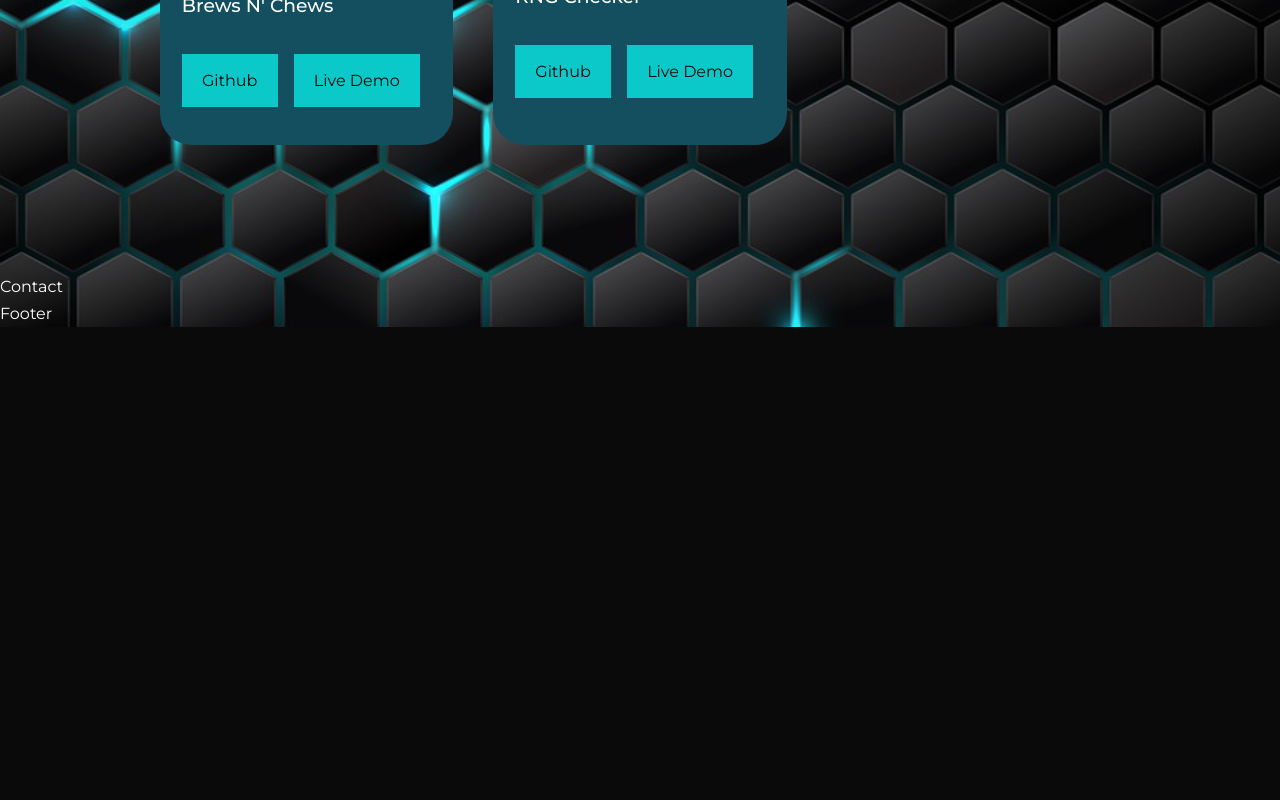
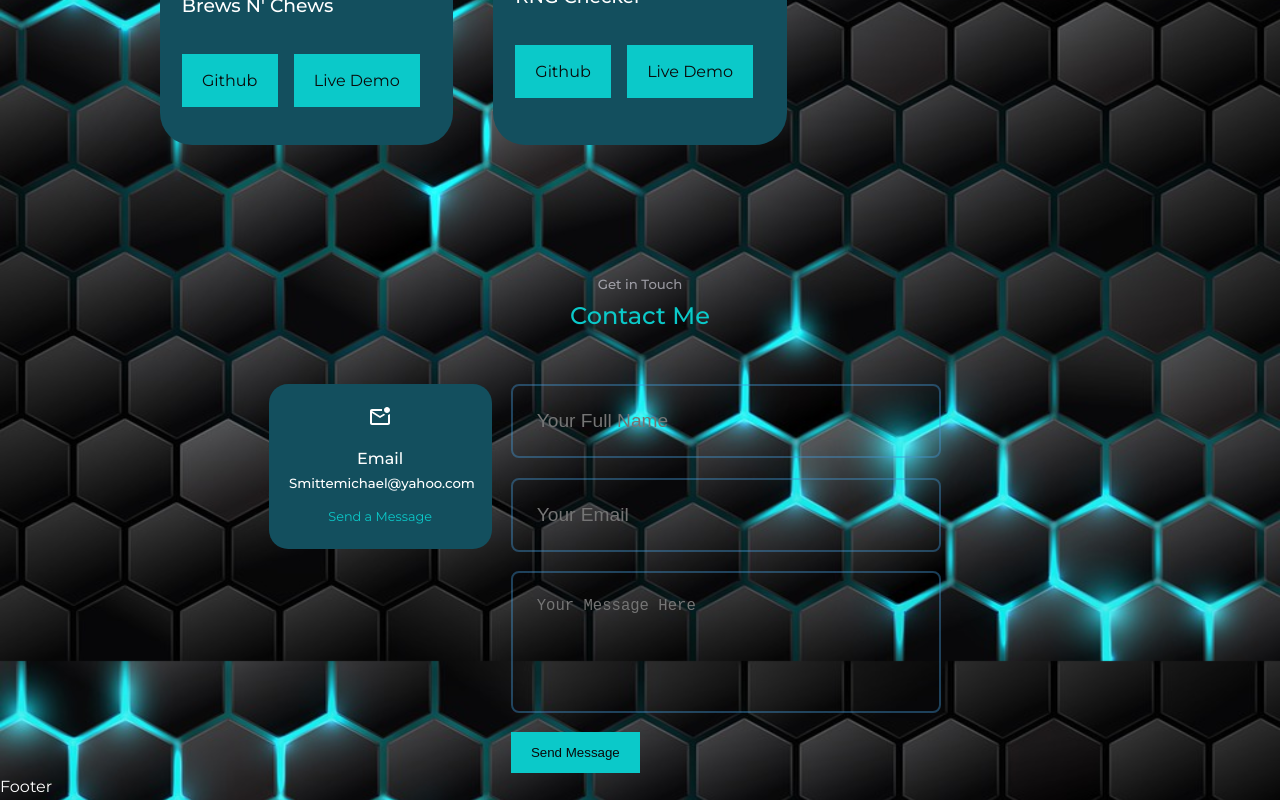
Before and after one commit to Hochipochi/React-Portfolio, a React (Create React App) app: page / in a window 1280 px wide. Shown: the part 2539-3339 px from the top of the page. Before the commit the page ends 2866 px from the top, so only its background shows below. Built offline with nearby package versions, Linux system fonts and the light colour scheme.

Commit message:
created contact section, added styling for contact section

```diff
--- a/src/components/contact/Contact.jsx
+++ b/src/components/contact/Contact.jsx
@@ -1,9 +1,32 @@
 import React from 'react'
 import './contact.css'
+import { MdOutlineMarkEmailUnread } from 'react-icons/md'
 
 const Contact = () => {
   return (
-    <section id='contact'>Contact</section>
+    <section id='contact'>
+      <h5>Get in Touch</h5>
+      <h2>Contact Me</h2>
+
+      <div className='container contact__container'>
+        <div className='contact__options'>
+          <article className='contact__option'>
+            <MdOutlineMarkEmailUnread className='contact__option-icon' />
+            <h4>Email</h4>
+            <h5>Smittemichael@yahoo.com</h5>
+            <a hrev='mailto:smittemichael@yahoo.com' target='_blank'>Send a Message</a>
+          </article>
+        </div>
+        {/* end of contact options */}
+        <form action=''>
+          <input type='text' name='name' placeholder='Your Full Name' required />
+          <input type='email' name='email' placeholder='Your Email' required />
+          <textarea name="message" placeholder='Your Message Here' rows="5" required></textarea>
+          <button type='submit' className='btn btn-primary'>Send Message</button>
+        </form>
+      </div>
+
+    </section>
   )
 }
 
--- a/src/components/contact/contact.css
+++ b/src/components/contact/contact.css
@@ -0,0 +1,71 @@
+.container.contact__container {
+    width: 58%;
+    display: grid;
+    grid-template-columns: 30% 58%;
+    gap: 1.2rem;
+}
+
+.contact__options {
+    display: flex;
+    flex-direction: column;
+    gap: 1.2rem;
+}
+
+.contact__option {
+    background: var(--color-bg-variant);
+    padding: 1.2rem;
+    border-radius: 1.2rem;
+    text-align: center;
+    border: 1px solid transparent;
+    transition: var(--transition);
+}
+
+.contact__option:hover {
+    background: transparent;
+    border-color: var(--color-primary-variant);
+}
+
+.contact__option-icon {
+    font-size: 1.5rem;
+    margin-bottom: 0.5rem;
+}
+
+.contact__option a {
+    margin-top: 0.7rem;
+    display: inline-block;
+    font-size: 0.8rem;
+}
+
+/* === Form === */
+
+form {
+    display: flex;
+    flex-direction: column;
+    gap: 1.2rem;
+}
+
+input, textarea {
+    width: 100%;
+    padding: 1.5rem;
+    border-radius: 0.5rem;
+    background: transparent;
+    border: 2px solid var(--color-primary-variant);
+    resize: none;
+    color: var(--color-white);
+    font-size: 120%;
+}
+
+/* ========= Media Queries (Medium Devices) ========== */
+@media screen and (max-width: 1024px) {
+    .container.contact__container {
+        grid-template-columns: 1fr;
+        gap: 2rem;
+    }
+}
+
+/* ========= Media Queries (Small Devices) ========== */
+@media screen and (max-width: 600px) {
+    .container.contact__container {
+        width: var(--container-width-sm);
+    }
+}
```
